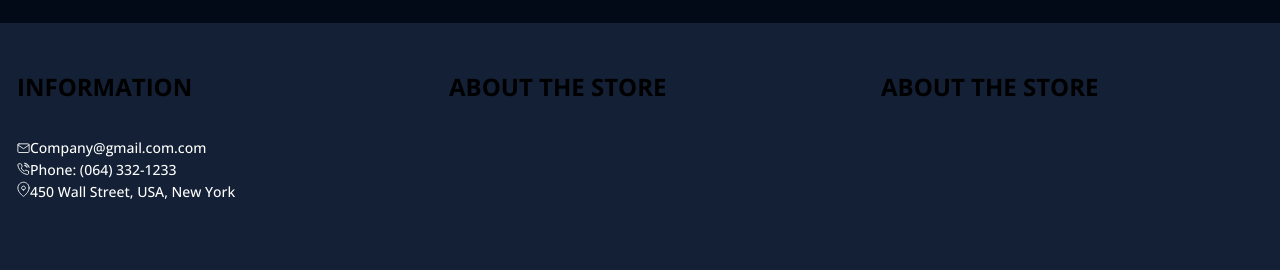
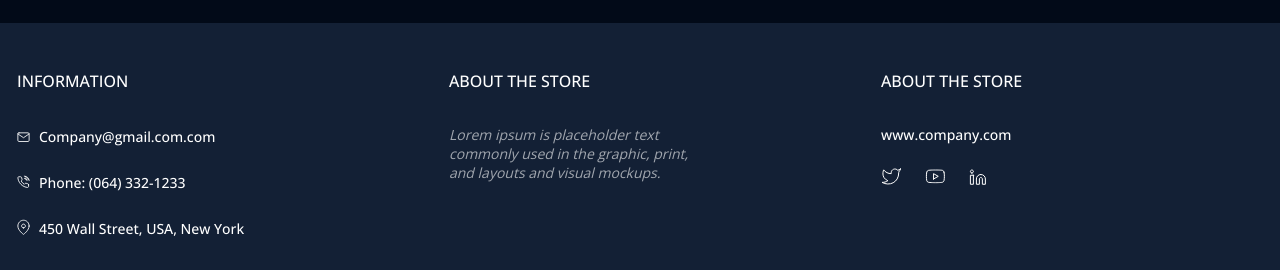
Before and after one commit to Denowsky/HTML, a plain HTML site: page Figma/Sem/index.html in a window 1280 px wide. Shown: the part 4065-4335 px from the top of the page. Drawn offline with Linux system fonts and the light colour scheme.

Commit message:
Добавлено оформление нижней секции, остался шрифт и бэкграунд

```diff
--- a/Figma/Sem/assets/styles/style.css
+++ b/Figma/Sem/assets/styles/style.css
@@ -305,13 +305,14 @@ html {
 }
 
 .contact-info-grid {
-    margin-top: 33px;
     display: grid;
     grid-template-columns: repeat(2, auto);
     justify-content: start;
     align-content: center;
     align-items: center;
     justify-items: center;
+    grid-row-gap: 24.4px;
+    column-gap: 9px;
 }
 
 .contact-info-icon {
@@ -327,8 +328,45 @@ html {
 }
 
 .contact-text {
-color: #FFF;
-/* font-family: Roboto; */
-font-size: 14px;
-font-weight: 500;
+    color: #FFF;
+    /* font-family: Roboto; */
+    font-size: 14px;
+    font-weight: 500;
 }
+
+.contact-info-tittle {
+    margin-bottom: 33px;
+    color: #FFF;
+    /* font-family: Roboto; */
+    font-size: 16px;
+    font-weight: 500;
+}
+
+.middle-contact-text {
+    color: #FFF;
+    /* font-family: Roboto; */
+    font-size: 14px;
+    font-style: italic;
+    font-weight: 100;
+    opacity: 0.6;
+    width: 261px;
+}
+
+.right-contact-text {
+    color: #FFF;
+    /* font-family: Roboto; */
+    font-size: 14px;
+    font-weight: 500;
+    width: 261px;
+}
+
+.social-logos {
+    margin-top: 24px;
+    display: flex;
+    flex-direction: row;
+    flex-wrap: wrap;
+    align-content: center;
+    justify-content: flex-start;
+    align-items: center;
+    gap: 24px;
+}
--- a/Figma/Sem/index.html
+++ b/Figma/Sem/index.html
@@ -6,6 +6,10 @@
     <meta name="viewport" content="width=device-width, initial-scale=1.0">
     <title>Figma-maket</title>
     <link rel="stylesheet" href="./assets/styles/style.css">
+    <!-- <link rel="preconnect" href="https://fonts.googleapis.com">
+    <link rel="preconnect" href="https://fonts.gstatic.com" crossorigin>
+    <link href="https://fonts.googleapis.com/css2?family=Roboto:ital,wght@0,100;0,500;1,100&display=swap"
+        rel="stylesheet"> -->
 </head>
 
 <body>
@@ -150,9 +154,17 @@
         </div>
         <div class="contact-info">
             <h1 class="contact-info-tittle">ABOUT THE STORE</h1>
+            <p class="middle-contact-text">Lorem ipsum is placeholder text commonly used in the graphic, print, and
+                layouts and visual mockups.</p>
         </div>
         <div class="contact-info">
             <h1 class="contact-info-tittle">ABOUT THE STORE</h1>
+            <p class="right-contact-text">www.company.com</p>
+            <div class="social-logos">
+                <img src="./assets/images/logo/tweet.svg" alt="" class="social-logo">
+                <img src="./assets/images/logo/linkedin.svg" alt="" class="social-logo">
+                <img src="./assets/images/logo/youtube.svg" alt="" class="social-logo">
+            </div>
         </div>
     </section>
 </body>
```
Also changed, not shown: Figma/Sem/assets/images/logo/linkedin.svg (added), Figma/Sem/assets/images/logo/tweet.svg (added), Figma/Sem/assets/images/logo/youtube.svg (added).
